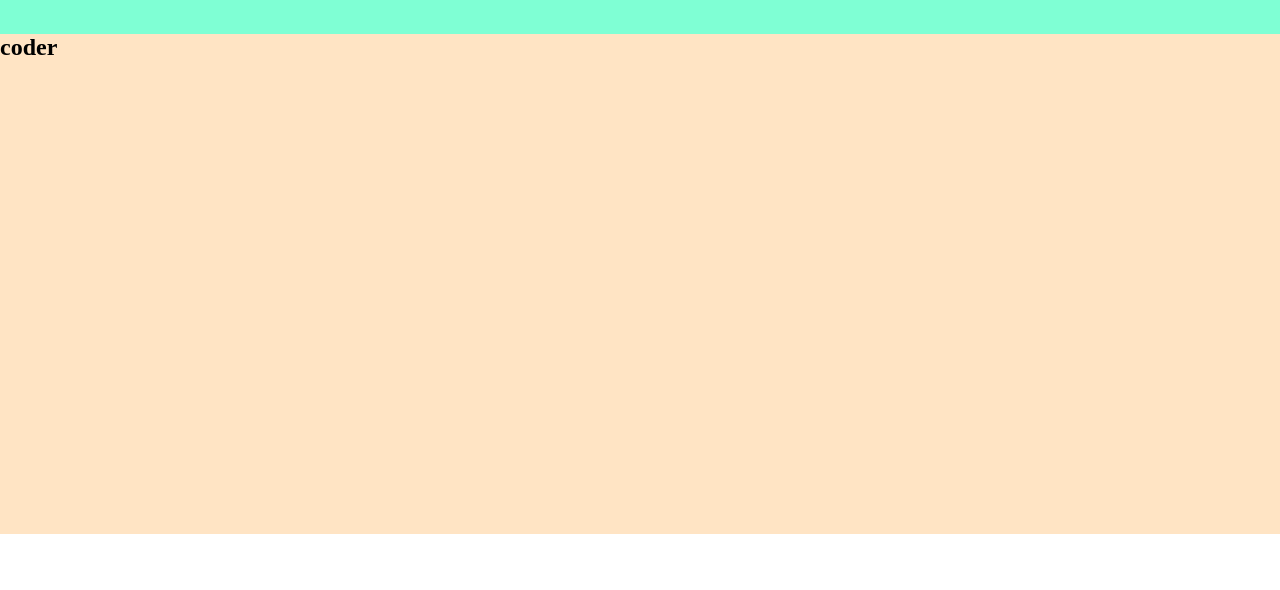
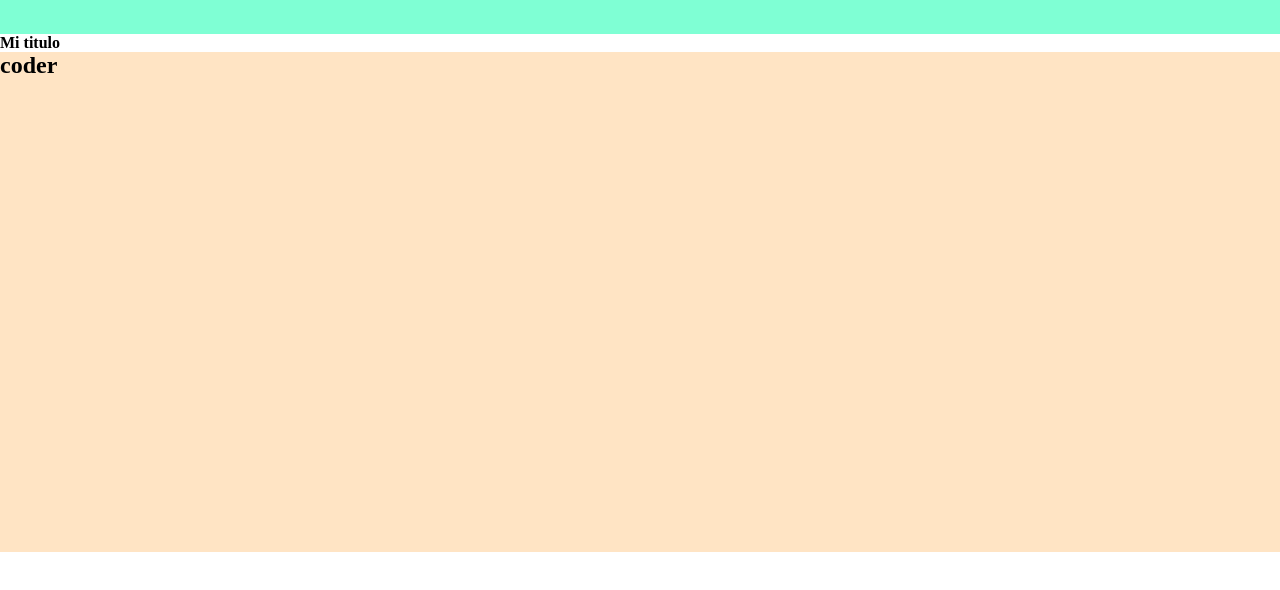
Before and after one commit to YABARRIOS737/PRUEBA-CODERHOUSE, a plain HTML site: page index.html in a window 1280 px wide. Shown: the part 116-706 px from the top of the page. Drawn offline with Linux system fonts and the light colour scheme.

Commit message:
merging en el presente

```diff
--- a/index.html
+++ b/index.html
@@ -12,6 +12,9 @@
         <h1>Mi curso de github</h1>
         <P>Lorem ipsum, dolor sit amet consectetur adipisicing elit. Veniam sint sequi nam a molestiae magnam, dolor aliquid suscipit numquam. Neque possimus voluptates magni aliquid cupiditate dicta illum nobis esse distinctio.</P>
     </header>
+    <aside>
+        <h4>Mi titulo</h4>
+    </aside>
     <main>
         <h2>coder</h2>
     </main>
```
